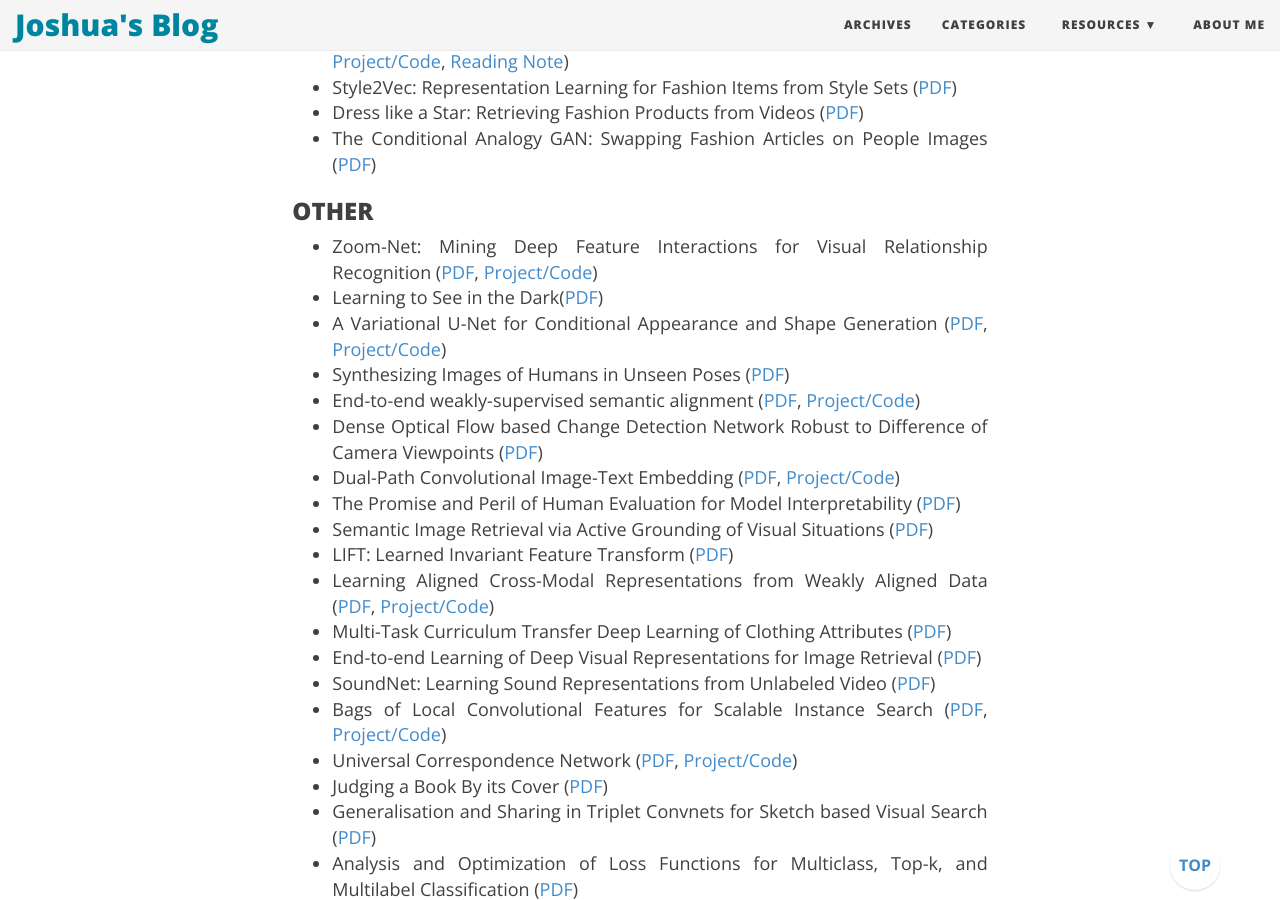
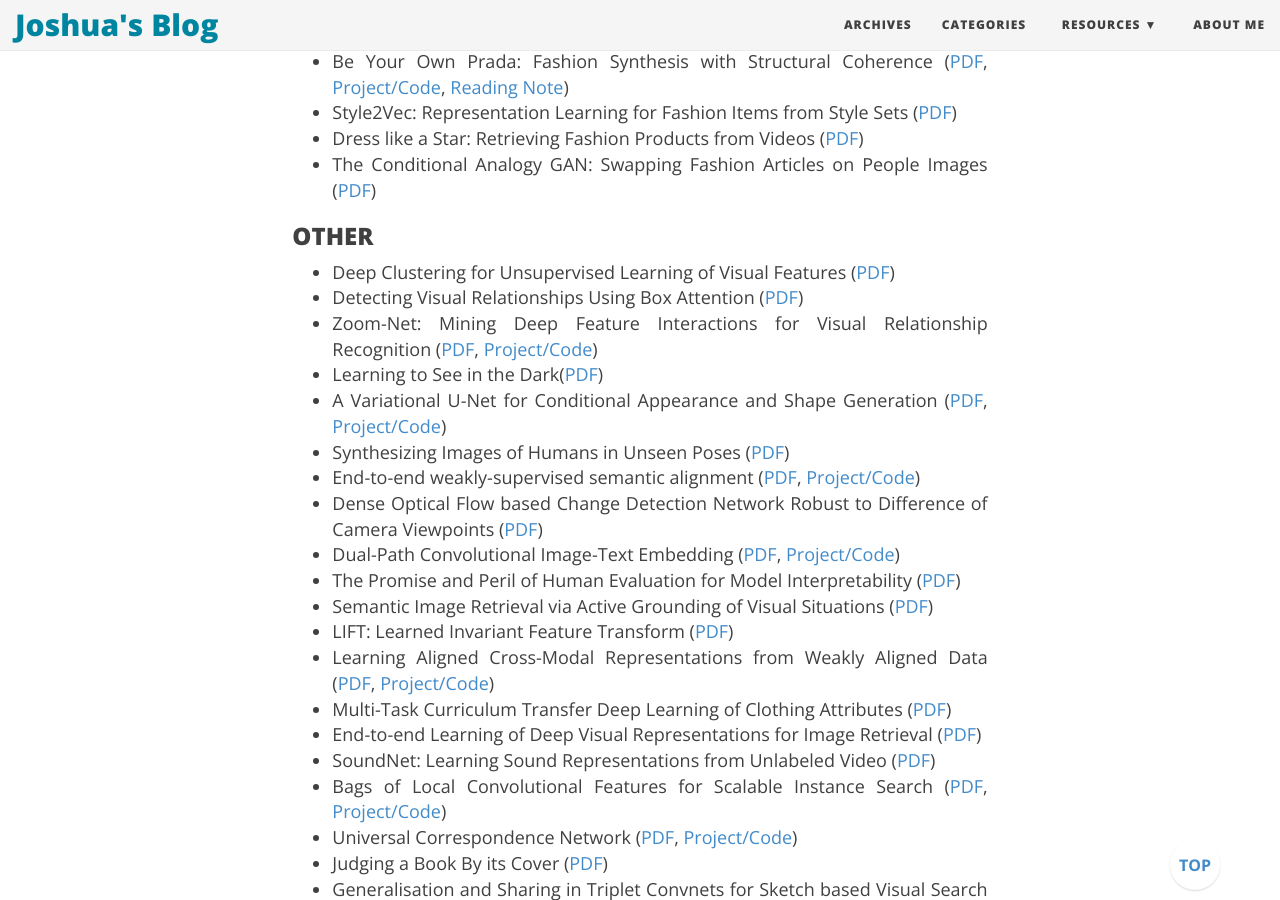
Before and after one commit to joshua19881228/joshua19881228.github.io, a Jekyll site: the page built from _posts/Computer_Vision/2016-08-25-my-jumble-of-computer-vision.md, in a window 1280 px wide and 900 px high, scrolled down 25531 px. Built offline with Jekyll 4.4.1, drawn with Linux system fonts in a browser that asks for light colours; nearby versions of some CDN libraries; formulas are drawn with MathJax 3; comment, search, counter and statistics services are not loaded; some of the changed text lies outside the part shown.

Commit message:
update post

```diff
--- a/_posts/Computer_Vision/2016-08-25-my-jumble-of-computer-vision.md
+++ b/_posts/Computer_Vision/2016-08-25-my-jumble-of-computer-vision.md
@@ -100,6 +100,7 @@ I am going to maintain this page to record a few things about computer vision th
 
 ### SEGMENTATION/PARSING ###
 
+* Deep Learning for Semantic Segmentation on Minimal Hardware ([PDF](https://arxiv.org/abs/1807.05597))
 * TernausNetV2: Fully Convolutional Network for Instance Segmentation ([PDF](https://arxiv.org/abs/1806.00844), [Project/Code](https://github.com/ternaus/TernausNetV2))
 * Stacked U-Nets: A No-Frills Approach to Natural Image Segmentation ([PDF](https://arxiv.org/abs/1804.10343), [Project/Code](https://github.com/shahsohil/sunets))
 * Deep Object Co-Segmentation ([PDF](https://arxiv.org/abs/1804.06423))
@@ -659,6 +660,8 @@ I am going to maintain this page to record a few things about computer vision th
 
 ### OTHER ###
 
+* Deep Clustering for Unsupervised Learning of Visual Features ([PDF](https://arxiv.org/abs/1807.05520))
+* Detecting Visual Relationships Using Box Attention ([PDF](https://arxiv.org/abs/1807.02136))
 * Zoom-Net: Mining Deep Feature Interactions for Visual Relationship Recognition ([PDF](https://arxiv.org/abs/1807.04979), [Project/Code](https://github.com/gjyin91/ZoomNet))
 * Learning to See in the Dark([PDF](https://arxiv.org/abs/1805.01934))
 * A Variational U-Net for Conditional Appearance and Shape Generation ([PDF](https://arxiv.org/abs/1804.04694), [Project/Code](https://compvis.github.io/vunet/))
```
